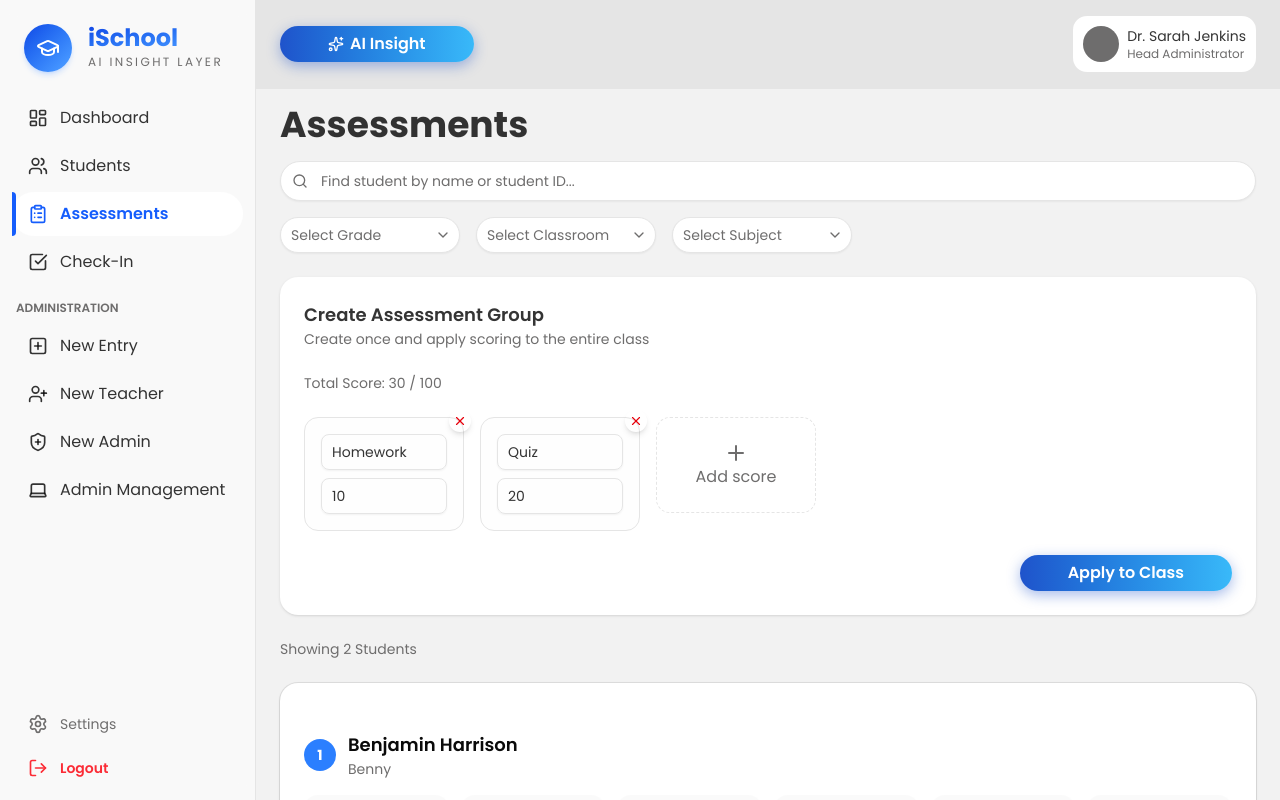
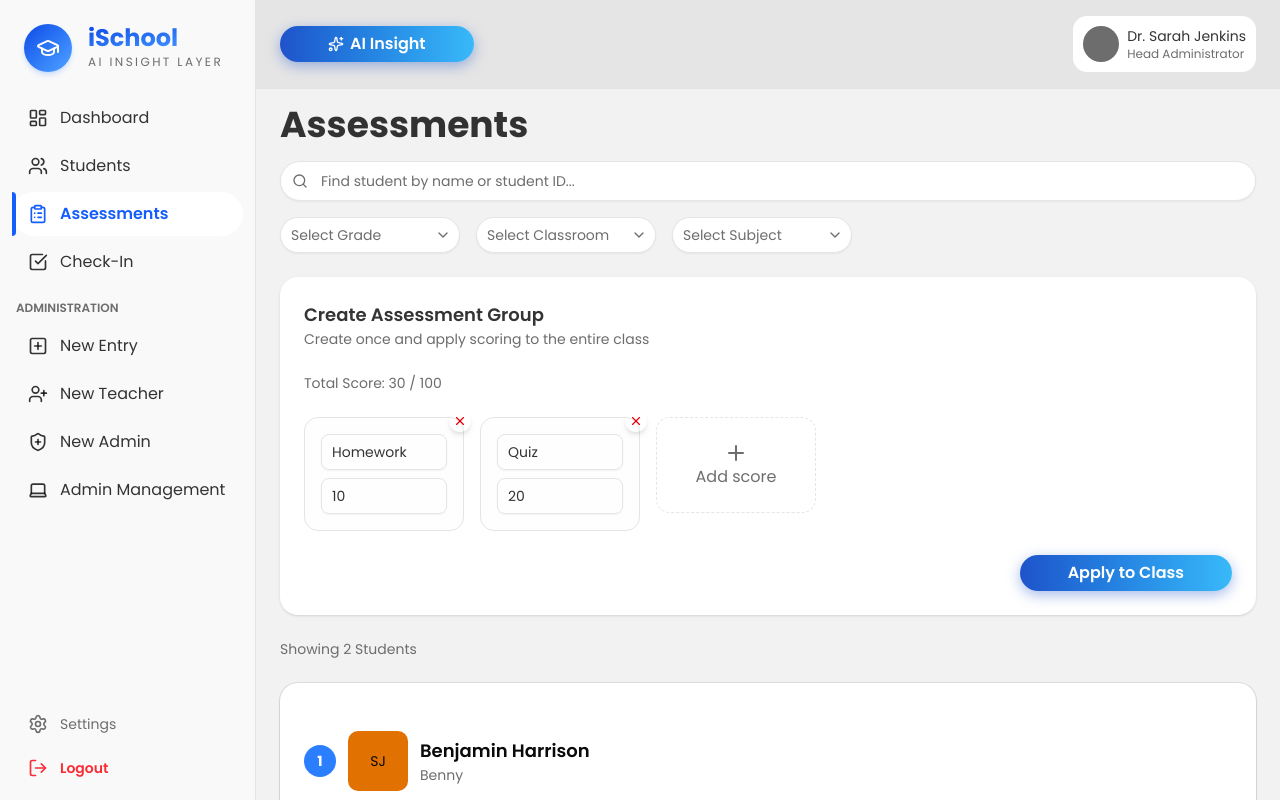
Before and after one commit to nicknasakt7/iSchool-Frontend, a Next.js app: page /assessments in a window 1280 px wide. Shown: the top 800 px of the page. Built offline with nearby package versions, Linux system fonts and the light colour scheme.

Commit message:
feat(assessments): Add student avatar frame

```diff
--- a/src/components/features/assessments/studentPerformance-card.tsx
+++ b/src/components/features/assessments/studentPerformance-card.tsx
@@ -67,6 +67,9 @@ export default function StudentPerformanceCard({
         <div className="flex items-center gap-3">
           <div className="w-8 h-8 flex items-center justify-center rounded-full bg-blue-500 text-white font-bold text-sm">
             {studentIndex + 1}
+          </div>
+          <div className="bg-amber-600 rounded-lg w-15 h-15 flex items-center justify-center">
+            SJ
           </div>
 
           <div>
```
